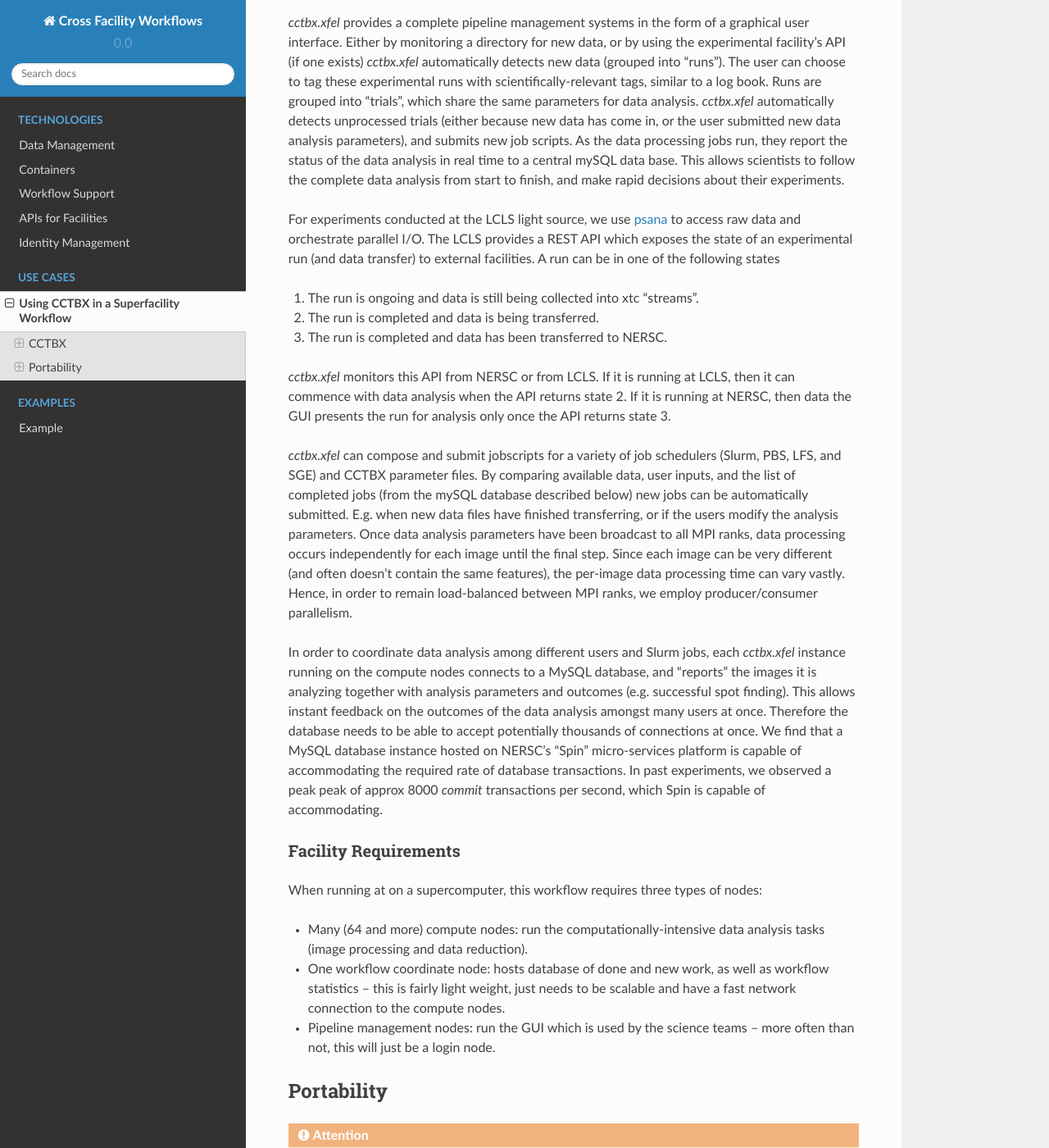
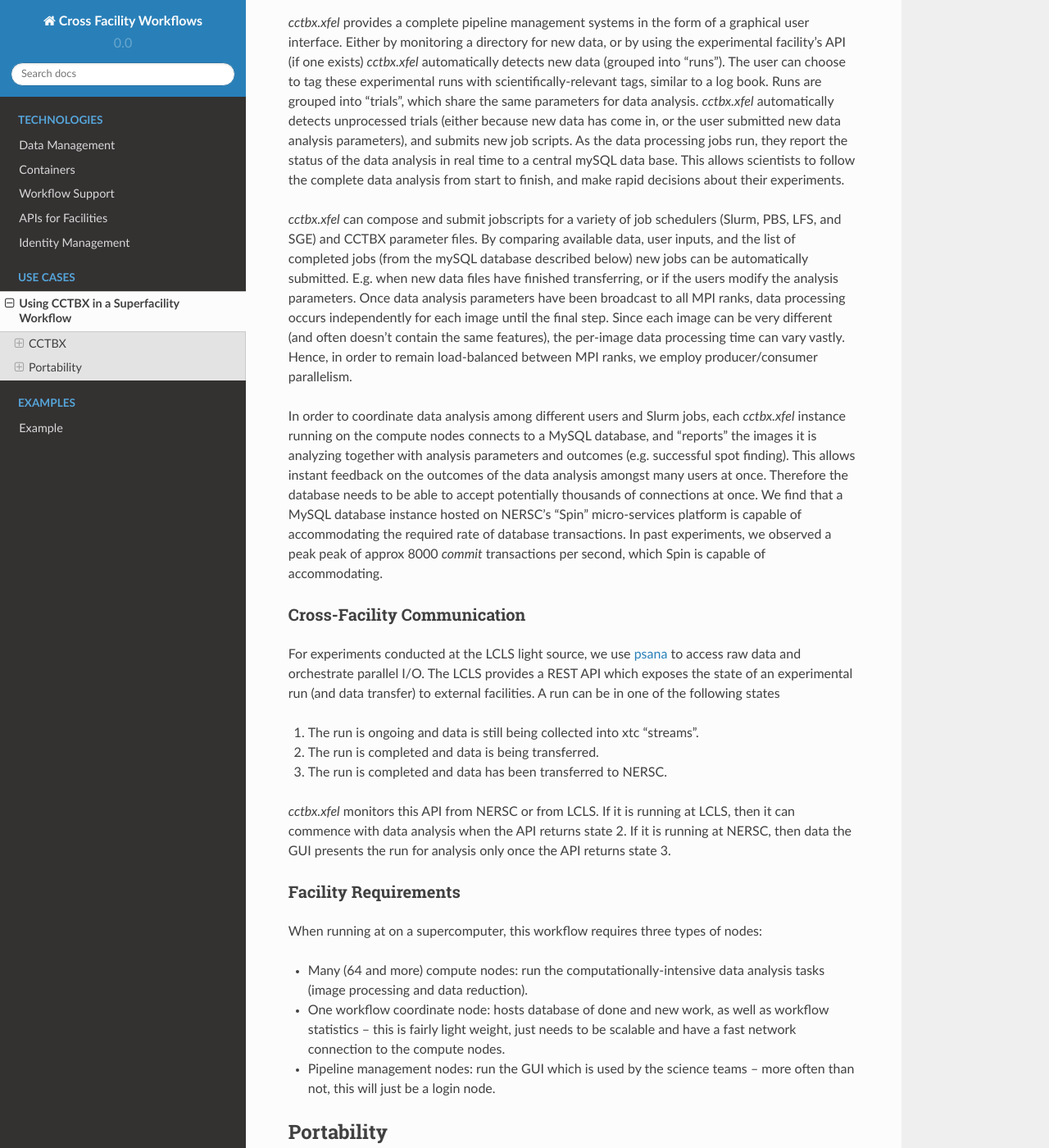
Before and after one commit to kantypas/BestPractices, a Sphinx documentation site: the page built from docs/source/cctbx.rst, in a window 1280 px wide and 1400 px high, scrolled down 1688 px. Shown: the whole window at 82% size. Built offline with Sphinx 7.4.7 and the Read the Docs theme 2.0.0, drawn with Linux system fonts in a browser that asks for light colours; pages that are not in the unit, such as notebooks, are missing from menus; some of the changed lines change nothing that is shown; some of the changed text lies outside the part shown.

Commit message:
clean up structure

```diff
--- a/docs/source/cctbx.rst
+++ b/docs/source/cctbx.rst
@@ -80,21 +80,6 @@ status of the data analysis in real time to a central mySQL data base. This
 allows scientists to follow the complete data analysis from start to finish,
 and make rapid decisions about their experiments.
 
-For experiments conducted at the LCLS light source, we use `psana
-<https://github.com/slac-lcls>`_ to access raw data and orchestrate parallel
-I/O. The LCLS provides a REST API which exposes the state of an experimental
-run (and data transfer) to external facilities. A run can be in one of the
-following states
-
-#. The run is ongoing and data is still being collected into xtc "streams".
-#. The run is completed and data is being transferred.
-#. The run is completed and data has been transferred to NERSC.
-
-*cctbx.xfel* monitors this API from NERSC or from LCLS. If it is running at
-LCLS, then it can commence with data analysis when the API returns state 2. If
-it is running at NERSC, then data the GUI presents the run for analysis only
-once the API returns state 3.
-
 *cctbx.xfel* can compose and submit jobscripts for a variety of job schedulers
 (Slurm, PBS, LFS, and SGE) and CCTBX parameter files. By comparing available
 data, user inputs, and the list of completed jobs (from the mySQL database
@@ -119,6 +104,25 @@ approx 8000 *commit* transactions per second, which Spin is capable of
 accommodating.
 
 
+Cross-Facility Communication
+^^^^^^^^^^^^^^^^^^^^^^^^^^^^
+
+For experiments conducted at the LCLS light source, we use `psana
+<https://github.com/slac-lcls>`_ to access raw data and orchestrate parallel
+I/O. The LCLS provides a REST API which exposes the state of an experimental
+run (and data transfer) to external facilities. A run can be in one of the
+following states
+
+#. The run is ongoing and data is still being collected into xtc "streams".
+#. The run is completed and data is being transferred.
+#. The run is completed and data has been transferred to NERSC.
+
+*cctbx.xfel* monitors this API from NERSC or from LCLS. If it is running at
+LCLS, then it can commence with data analysis when the API returns state 2. If
+it is running at NERSC, then data the GUI presents the run for analysis only
+once the API returns state 3.
+
+
 Facility Requirements
 ^^^^^^^^^^^^^^^^^^^^^
 
@@ -137,7 +141,6 @@ Portability
 
 .. attention::
     This section is WIP
-    TODO: i) add portability "table"
 
 Portability requires that the data movement, data analysis, and workflow
 orchstration components be independent of the HPC environment where data
@@ -154,7 +157,10 @@ technologies:
 
 .. figure:: ./assets/cctbx_portability.png
 
-   Portability of the CCTBX Superfacility workflow accross 4 facilties.
+   Portability experiences of the CCTBX Superfacility workflow accross 4
+   facilties: `NERSC <https://www.nersc.gov>`_, `OLCF
+   <https://www.olcf.ornl.gov>`_, `ALCF <https://www.alcf.anl.gov>`_, `LCLS
+   <https://lcls.slac.stanford.edu/>`_
 
 .. attention::
     TODO: Add links beween list and sections
```
